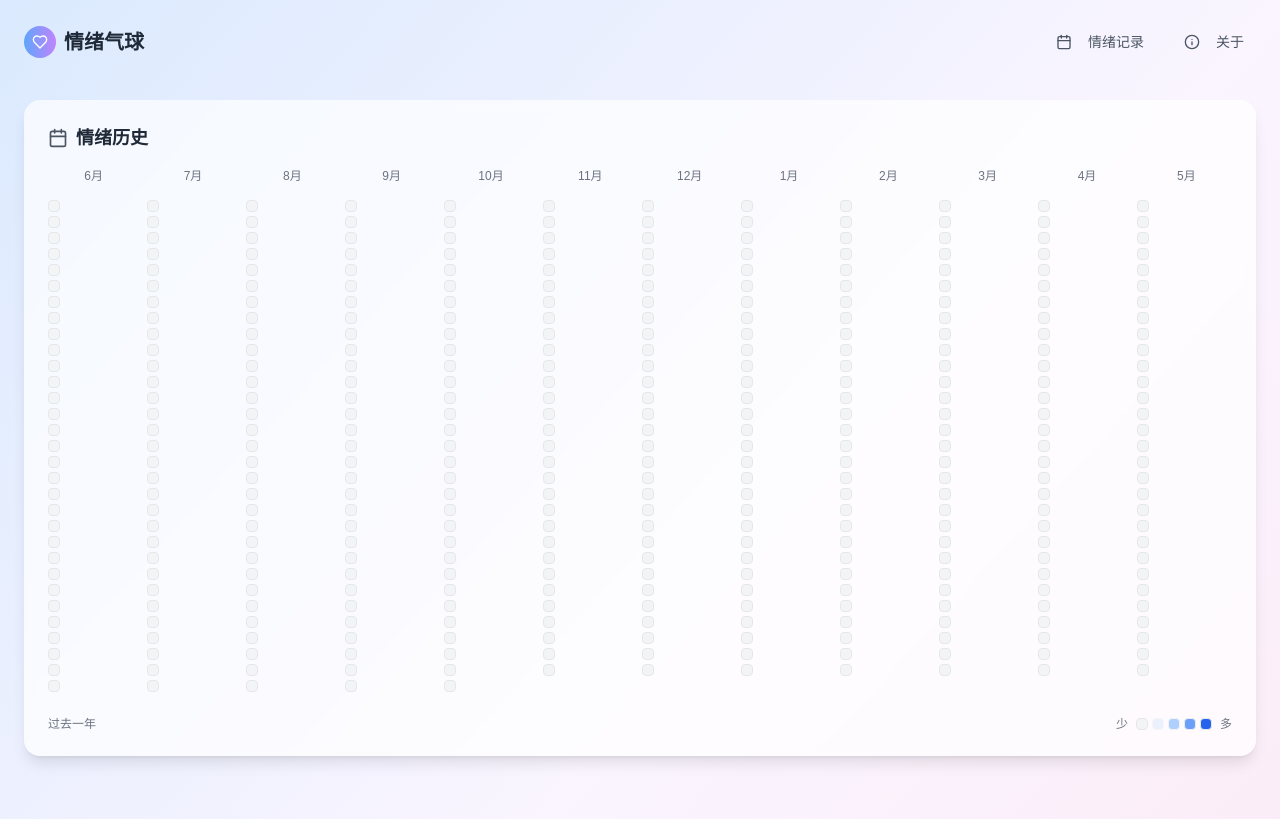
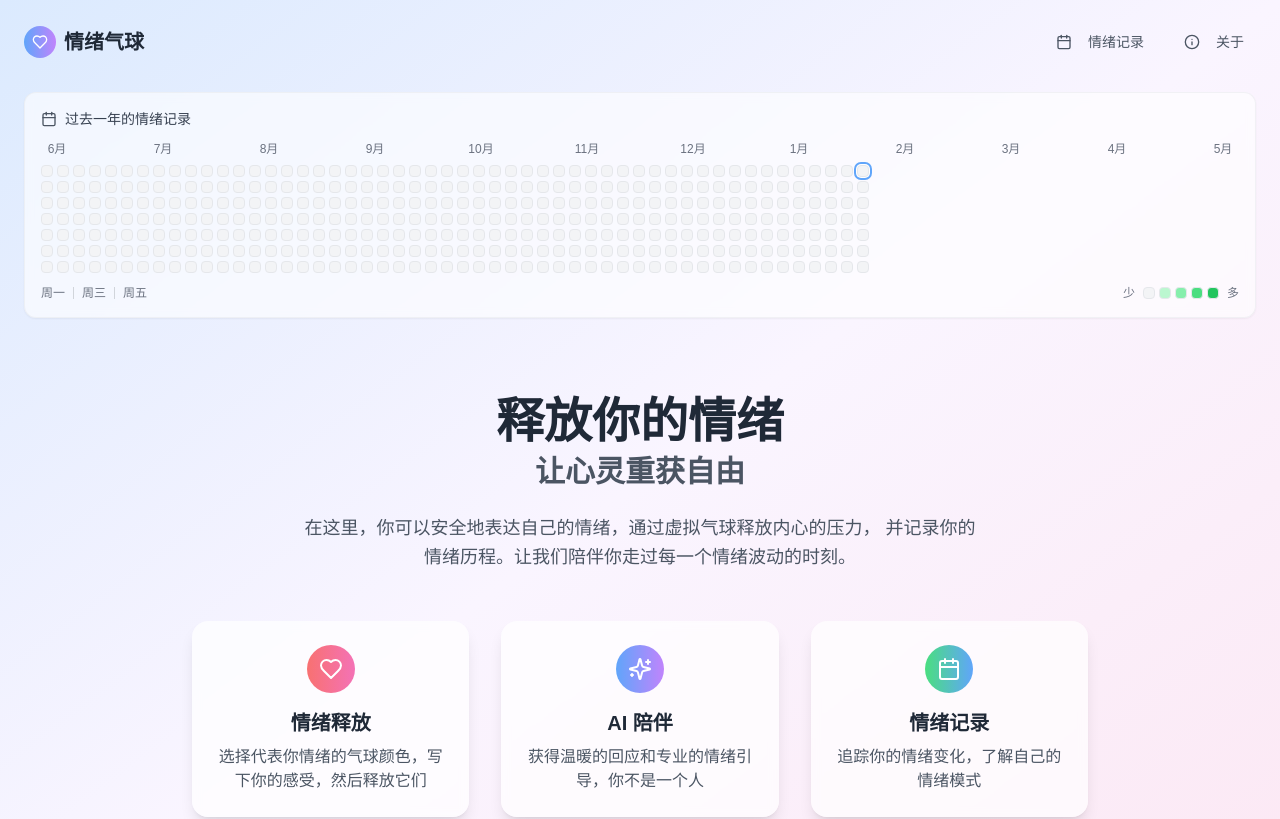
Before and after one commit to mengtanx/emotion-balloon, a Next.js app: page / in a window 1280 px wide. Shown: the top 819 px of the page. Built offline with nearby package versions, Linux system fonts and the light colour scheme.

Commit message:
🎈 优化气球动画和热力图设计 - 修复气球飞行轨迹和GitHub风格热力图 - 解决CSS循环依赖编译错误

```diff
--- a/app/globals.css
+++ b/app/globals.css
@@ -15,30 +15,30 @@ body {
 @layer base {
   :root {
     --background: 0 0% 100%;
-    --foreground: 0 0% 3.9%;
+    --foreground: 222.2 84% 4.9%;
     --card: 0 0% 100%;
-    --card-foreground: 0 0% 3.9%;
+    --card-foreground: 222.2 84% 4.9%;
     --popover: 0 0% 100%;
-    --popover-foreground: 0 0% 3.9%;
-    --primary: 0 0% 9%;
-    --primary-foreground: 0 0% 98%;
-    --secondary: 0 0% 96.1%;
-    --secondary-foreground: 0 0% 9%;
-    --muted: 0 0% 96.1%;
-    --muted-foreground: 0 0% 45.1%;
-    --accent: 0 0% 96.1%;
-    --accent-foreground: 0 0% 9%;
+    --popover-foreground: 222.2 84% 4.9%;
+    --primary: 222.2 47.4% 11.2%;
+    --primary-foreground: 210 40% 98%;
+    --secondary: 210 40% 96%;
+    --secondary-foreground: 222.2 84% 4.9%;
+    --muted: 210 40% 96%;
+    --muted-foreground: 215.4 16.3% 46.9%;
+    --accent: 210 40% 96%;
+    --accent-foreground: 222.2 84% 4.9%;
     --destructive: 0 84.2% 60.2%;
-    --destructive-foreground: 0 0% 98%;
-    --border: 0 0% 89.8%;
-    --input: 0 0% 89.8%;
-    --ring: 0 0% 3.9%;
+    --destructive-foreground: 210 40% 98%;
+    --border: 214.3 31.8% 91.4%;
+    --input: 214.3 31.8% 91.4%;
+    --ring: 222.2 84% 4.9%;
+    --radius: 0.5rem;
     --chart-1: 12 76% 61%;
     --chart-2: 173 58% 39%;
     --chart-3: 197 37% 24%;
     --chart-4: 43 74% 66%;
     --chart-5: 27 87% 67%;
-    --radius: 0.5rem;
     --sidebar-background: 0 0% 98%;
     --sidebar-foreground: 240 5.3% 26.1%;
     --sidebar-primary: 240 5.9% 10%;
@@ -49,25 +49,25 @@ body {
     --sidebar-ring: 217.2 91.2% 59.8%;
   }
   .dark {
-    --background: 0 0% 3.9%;
-    --foreground: 0 0% 98%;
-    --card: 0 0% 3.9%;
-    --card-foreground: 0 0% 98%;
-    --popover: 0 0% 3.9%;
-    --popover-foreground: 0 0% 98%;
-    --primary: 0 0% 98%;
-    --primary-foreground: 0 0% 9%;
-    --secondary: 0 0% 14.9%;
-    --secondary-foreground: 0 0% 98%;
-    --muted: 0 0% 14.9%;
-    --muted-foreground: 0 0% 63.9%;
-    --accent: 0 0% 14.9%;
-    --accent-foreground: 0 0% 98%;
+    --background: 222.2 84% 4.9%;
+    --foreground: 210 40% 98%;
+    --card: 222.2 84% 4.9%;
+    --card-foreground: 210 40% 98%;
+    --popover: 222.2 84% 4.9%;
+    --popover-foreground: 210 40% 98%;
+    --primary: 210 40% 98%;
+    --primary-foreground: 222.2 47.4% 11.2%;
+    --secondary: 217.2 32.6% 17.5%;
+    --secondary-foreground: 210 40% 98%;
+    --muted: 217.2 32.6% 17.5%;
+    --muted-foreground: 215 20.2% 65.1%;
+    --accent: 217.2 32.6% 17.5%;
+    --accent-foreground: 210 40% 98%;
     --destructive: 0 62.8% 30.6%;
-    --destructive-foreground: 0 0% 98%;
-    --border: 0 0% 14.9%;
-    --input: 0 0% 14.9%;
-    --ring: 0 0% 83.1%;
+    --destructive-foreground: 210 40% 98%;
+    --border: 217.2 32.6% 17.5%;
+    --input: 217.2 32.6% 17.5%;
+    --ring: 212.7 26.8% 83.9%;
     --chart-1: 220 70% 50%;
     --chart-2: 160 60% 45%;
     --chart-3: 30 80% 55%;
@@ -92,3 +92,10 @@ body {
     @apply bg-background text-foreground;
   }
 }
+
+/* 自定义气球动画样式 */
+@layer utilities {
+  .bg-gradient-radial {
+    background: radial-gradient(circle, var(--tw-gradient-stops));
+  }
+}
--- a/app/page.tsx
+++ b/app/page.tsx
@@ -62,16 +62,16 @@ export default function HomePage() {
       )}
 
       {/* Emotion Heatmap */}
-      <div className="container mx-auto px-6 py-4">
+      <div className="container mx-auto px-6 py-2">
         <motion.div
           initial={{ opacity: 0, y: 20 }}
           animate={{ opacity: 1, y: 0 }}
           transition={{ delay: 0.3 }}
-          className="bg-white/70 backdrop-blur-sm rounded-2xl p-6 shadow-lg mb-8"
+          className="bg-white/60 backdrop-blur-sm rounded-xl p-4 shadow-sm mb-6 border border-gray-200/50"
         >
-          <div className="flex items-center gap-2 mb-4">
-            <Calendar className="w-5 h-5 text-gray-600" />
-            <h3 className="text-lg font-semibold text-gray-800">情绪历史</h3>
+          <div className="flex items-center gap-2 mb-3">
+            <Calendar className="w-4 h-4 text-gray-600" />
+            <h3 className="text-sm font-medium text-gray-700">过去一年的情绪记录</h3>
           </div>
           <EmotionHeatmap />
         </motion.div>
--- a/components/ui/emotion-heatmap.tsx
+++ b/components/ui/emotion-heatmap.tsx
@@ -8,18 +8,23 @@ interface EmotionHeatmapProps {
 }
 
 export function EmotionHeatmap({ className = "" }: EmotionHeatmapProps) {
-  // 获取过去365天的日期
-  const getDatesArray = (days: number) => {
-    const dates = []
+  // 获取过去52周的日期数据（364天）
+  const getWeeksData = () => {
+    const weeks = []
     const today = new Date()
 
-    for (let i = days - 1; i >= 0; i--) {
+    // 计算从今天开始往前364天
+    for (let weekIndex = 51; weekIndex >= 0; weekIndex--) {
+      const week = []
+      for (let dayIndex = 6; dayIndex >= 0; dayIndex--) {
         const date = new Date(today)
-      date.setDate(date.getDate() - i)
-      dates.push(date.toISOString().split('T')[0])
+        date.setDate(date.getDate() - (weekIndex * 7 + dayIndex))
+        week.unshift(date.toISOString().split('T')[0])
+      }
+      weeks.push(week)
     }
 
-    return dates
+    return weeks
   }
 
   // 获取情绪数据
@@ -34,113 +39,138 @@ export function EmotionHeatmap({ className = "" }: EmotionHeatmapProps) {
     emotionsByDate[date].push(conv.emotion)
   })
 
-  // 生成过去365天的数据
-  const dates = getDatesArray(365)
-  const weeks: string[][] = []
-
-  // 将日期按周分组
-  for (let i = 0; i < dates.length; i += 7) {
-    weeks.push(dates.slice(i, i + 7))
-  }
-
-  // 获取日期的情绪强度和颜色
+  // 获取日期的情绪信息
   const getDateInfo = (date: string) => {
     const emotions = emotionsByDate[date] || []
     const count = emotions.length
 
     if (count === 0) {
-      return { intensity: 0, color: 'bg-gray-100', tooltip: '无记录' }
+      return {
+        intensity: 0,
+        style: { backgroundColor: '#f3f4f6' },
+        hoverStyle: { backgroundColor: '#e5e7eb' },
+        tooltip: '无记录'
+      }
     }
 
     // 使用最近的情绪作为主色调
     const mainEmotion = emotions[emotions.length - 1]
     const baseColor = getEmotionColor(mainEmotion)
 
-    // 根据记录数量调整透明度
-    let intensity = Math.min(count, 4) // 最大4级强度
-    let opacity = ''
+    // 根据记录数量调整强度
+    const intensity = Math.min(count, 4)
 
-    switch (intensity) {
-      case 1:
-        opacity = 'opacity-30'
-        break
-      case 2:
-        opacity = 'opacity-50'
-        break
-      case 3:
-        opacity = 'opacity-75'
-        break
-      case 4:
-        opacity = 'opacity-100'
-        break
-      default:
-        opacity = 'opacity-30'
+    // 颜色映射到具体的RGB值
+    const colorValues: Record<string, string[]> = {
+      'from-red-400': ['#fca5a5', '#f87171', '#ef4444', '#dc2626'],
+      'from-blue-400': ['#93c5fd', '#60a5fa', '#3b82f6', '#2563eb'],
+      'from-yellow-400': ['#fde047', '#facc15', '#eab308', '#ca8a04'],
+      'from-green-400': ['#86efac', '#4ade80', '#22c55e', '#16a34a'],
+      'from-purple-400': ['#c084fc', '#a855f7', '#9333ea', '#7c3aed'],
+      'from-pink-400': ['#f9a8d4', '#f472b6', '#ec4899', '#db2777'],
+      'from-indigo-400': ['#a5b4fc', '#818cf8', '#6366f1', '#4f46e5'],
+      'from-amber-400': ['#fcd34d', '#f59e0b', '#d97706', '#b45309'],
+      'from-gray-400': ['#d1d5db', '#9ca3af', '#6b7280', '#4b5563']
     }
+
+    // 找到匹配的颜色组
+    const colorKey = Object.keys(colorValues).find(key => baseColor.includes(key)) || 'from-blue-400'
+    const colors = colorValues[colorKey]
+    const color = colors[intensity - 1]
+    const hoverColor = colors[Math.min(intensity, 3)] // hover时稍微深一点
 
     return {
       intensity,
-      color: `${baseColor} ${opacity}`,
+      style: { backgroundColor: color },
+      hoverStyle: { backgroundColor: hoverColor },
       tooltip: `${count} 条记录`
     }
   }
 
   const formatTooltipDate = (date: string) => {
     return new Date(date).toLocaleDateString('zh-CN', {
-      year: 'numeric',
       month: 'short',
       day: 'numeric'
     })
   }
 
+  const weeksData = getWeeksData()
+
+  // 生成月份标签
+  const getMonthLabels = () => {
+    const labels = []
+    const today = new Date()
+
+    for (let i = 11; i >= 0; i--) {
+      const month = new Date(today)
+      month.setMonth(month.getMonth() - i)
+      labels.push(month.toLocaleDateString('zh-CN', { month: 'short' }))
+    }
+
+    return labels
+  }
+
   return (
     <div className={`${className}`}>
-      <div className="flex flex-col gap-2">
+      <div className="overflow-x-auto">
         {/* 月份标签 */}
-        <div className="grid grid-cols-12 gap-2 text-xs text-gray-500 mb-2">
-          {Array.from({ length: 12 }, (_, i) => {
-            const month = new Date()
-            month.setMonth(month.getMonth() - 11 + i)
-            return (
-              <div key={i} className="text-center">
-                {month.toLocaleDateString('zh-CN', { month: 'short' })}
-              </div>
-            )
-          })}
+        <div className="flex justify-between text-xs text-gray-500 mb-2 min-w-max">
+          {getMonthLabels().map((month, i) => (
+            <span key={i} className="w-8 text-center">{month}</span>
+          ))}
         </div>
 
-        {/* 热力图网格 - 调整为更适合的布局 */}
-        <div className="grid grid-cols-12 gap-1 auto-rows-min">
-          {Array.from({ length: 365 }, (_, i) => {
-            const date = new Date()
-            date.setDate(date.getDate() - (364 - i))
-            const dateString = date.toISOString().split('T')[0]
-            const { color, tooltip } = getDateInfo(dateString)
+        {/* 热力图网格 */}
+        <div className="flex gap-1 min-w-max">
+          {weeksData.map((week, weekIndex) => (
+            <div key={weekIndex} className="flex flex-col gap-1">
+              {week.map((date, dayIndex) => {
+                const { style, hoverStyle, tooltip } = getDateInfo(date)
+                const isToday = date === new Date().toISOString().split('T')[0]
 
                 return (
                   <motion.div
-                key={dateString}
-                className={`w-3 h-3 rounded-sm ${color} border border-gray-200 cursor-pointer transition-all hover:ring-2 hover:ring-blue-300`}
-                title={`${formatTooltipDate(dateString)}: ${tooltip}`}
+                    key={date}
+                    className={`w-3 h-3 rounded-sm border border-gray-200 cursor-pointer transition-all duration-200 ${
+                      isToday ? 'ring-2 ring-blue-400 ring-offset-1' : ''
+                    }`}
+                    style={style}
+                    title={`${formatTooltipDate(date)}: ${tooltip}`}
+                    onMouseEnter={(e) => {
+                      Object.assign(e.currentTarget.style, hoverStyle)
+                    }}
+                    onMouseLeave={(e) => {
+                      Object.assign(e.currentTarget.style, style)
+                    }}
                     whileHover={{ scale: 1.2 }}
                     initial={{ opacity: 0 }}
                     animate={{ opacity: 1 }}
-                transition={{ delay: i * 0.001 }}
+                    transition={{ delay: (weekIndex * 7 + dayIndex) * 0.002 }}
                   />
                 )
               })}
             </div>
+          ))}
+        </div>
 
-        {/* 图例 */}
-        <div className="flex items-center justify-between mt-4 text-xs text-gray-500">
-          <span>过去一年</span>
-          <div className="flex items-center gap-2">
+        {/* 周标签和图例 */}
+        <div className="flex items-center justify-between mt-3">
+          <div className="flex items-center gap-1 text-xs text-gray-500">
+            <span>周一</span>
+            <div className="w-px h-3 bg-gray-300 mx-1"></div>
+            <span>周三</span>
+            <div className="w-px h-3 bg-gray-300 mx-1"></div>
+            <span>周五</span>
+          </div>
+
+          <div className="flex items-center gap-2 text-xs text-gray-500">
             <span>少</span>
             <div className="flex gap-1">
               <div className="w-3 h-3 rounded-sm bg-gray-100 border border-gray-200"></div>
-              <div className="w-3 h-3 rounded-sm bg-blue-200 opacity-30 border border-gray-200"></div>
-              <div className="w-3 h-3 rounded-sm bg-blue-400 opacity-50 border border-gray-200"></div>
-              <div className="w-3 h-3 rounded-sm bg-blue-500 opacity-75 border border-gray-200"></div>
-              <div className="w-3 h-3 rounded-sm bg-blue-600 opacity-100 border border-gray-200"></div>
+              <div className="w-3 h-3 rounded-sm bg-green-200 border border-gray-200"></div>
+              <div className="w-3 h-3 rounded-sm bg-green-300 border border-gray-200"></div>
+              <div className="w-3 h-3 rounded-sm bg-green-400 border border-gray-200"></div>
+              <div className="w-3 h-3 rounded-sm bg-green-500 border border-gray-200"></div>
             </div>
             <span>多</span>
           </div>
```
Also changed, not shown: app/release/page.tsx (+81 -33 lines). Lines whose indentation alone changed are shown as unchanged.
